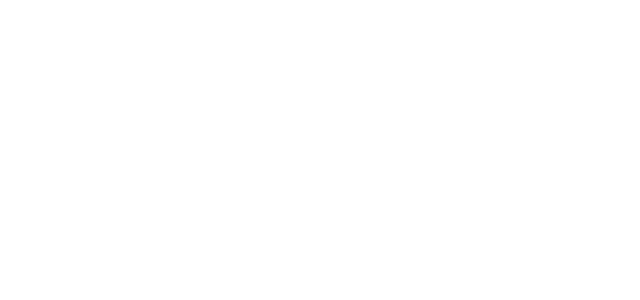
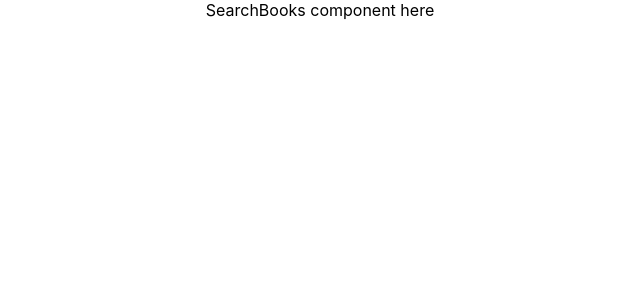
Before and after one commit to amjadk12/PruGRBooks, a React (Create React App) app: page / in a window 1280 px wide. Shown: the top 300 px of the page, without its empty margins (320-960 px from the left). Built offline with nearby package versions, Linux system fonts and the light colour scheme.

Commit message:
Refactor the App.js to pass test cases, added the Home screen test cases and added --coverge and --watch for quick working on test cases

```diff
--- a/package.json
+++ b/package.json
@@ -10,7 +10,7 @@
   "scripts": {
     "start": "react-scripts start",
     "build": "react-scripts build",
-    "test": "react-scripts test",
+    "test": "react-scripts test  --watch --coverage",
     "eject": "react-scripts eject"
   },
   "eslintConfig": {
--- a/src/App.js
+++ b/src/App.js
@@ -1,10 +1,13 @@
 import React, { Component } from "react";
 import "./App.css";
+import Home from "./screen/Home";
 
-class App extends Component {
+export default class App extends Component {
   render() {
-    return <div className="App" />;
+    return (
+      <div className="App">
+        <Home />
+      </div>
+    );
   }
 }
-
-export default App;
--- /dev/null
+++ b/src/screen/Home.jsx
@@ -0,0 +1,8 @@
+import React, { Component } from "react";
+
+export default class Home extends Component {
+  state = {};
+  render() {
+    return <div>SearchBooks component here</div>;
+  }
+}
```
Also changed, not shown: 2 other files (tests, documents, lock files or other folders).
